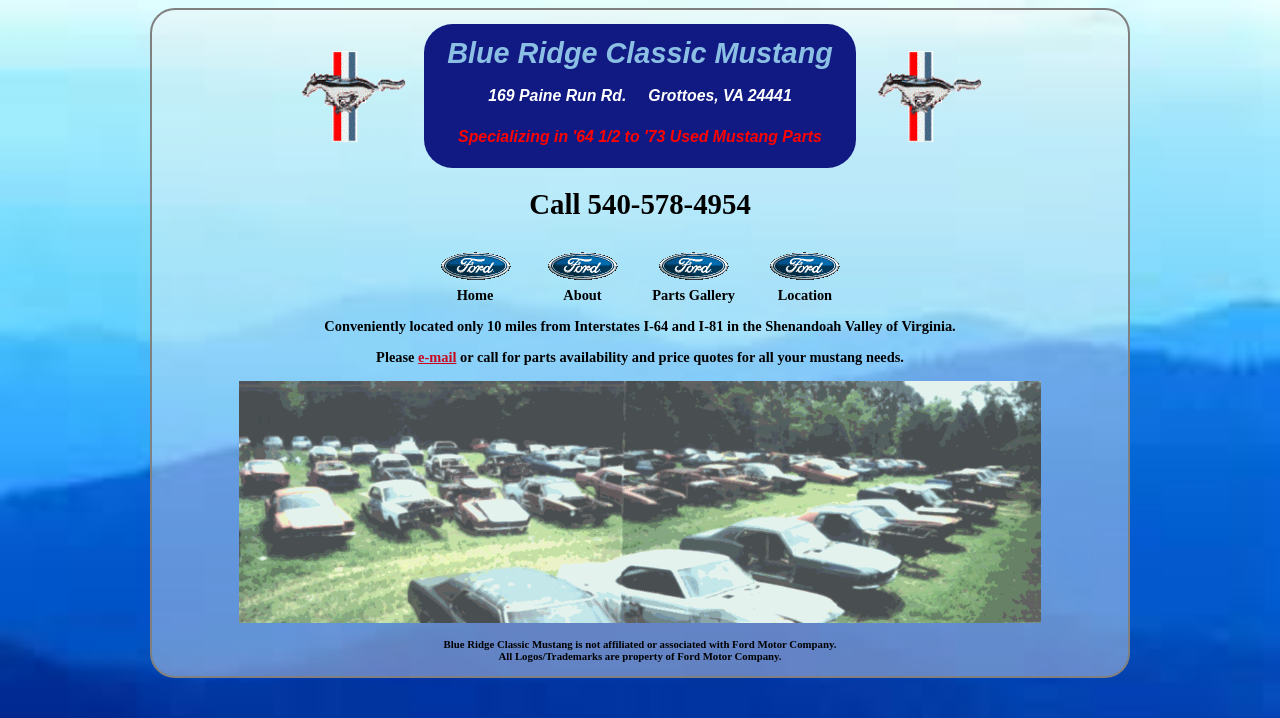
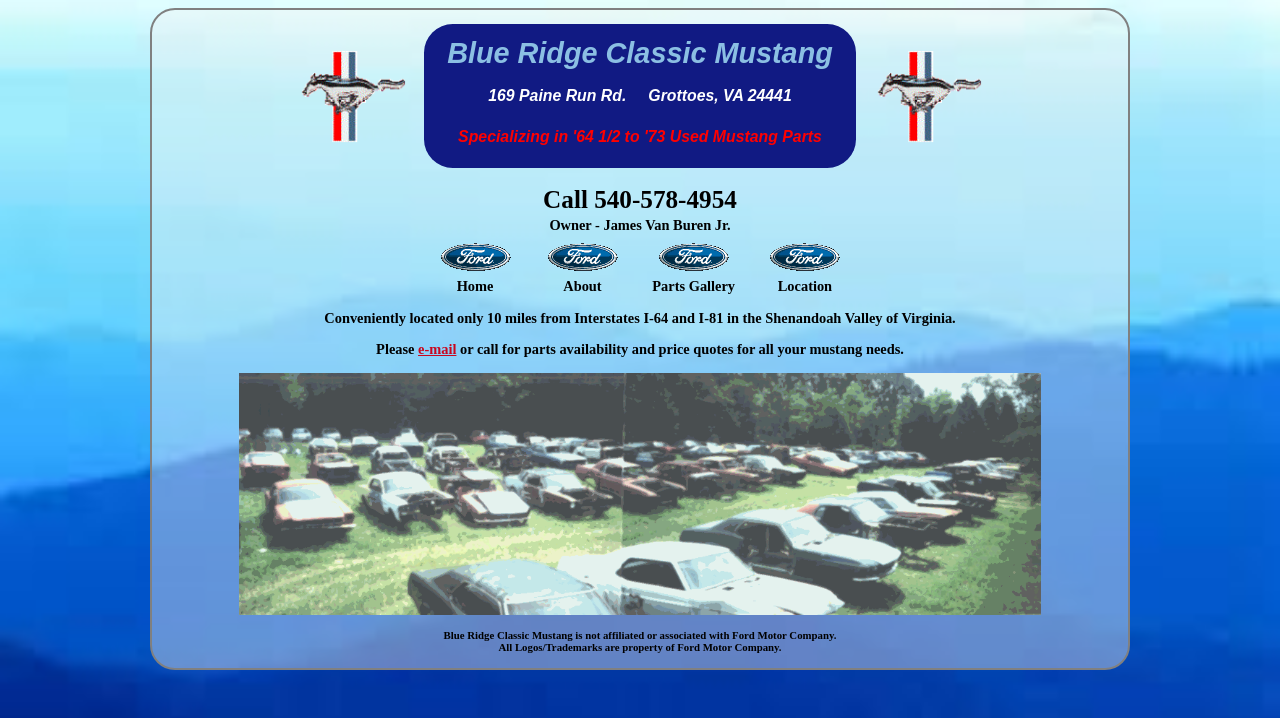
Before and after one commit to JiMinitaur/brcm-website, a PHP site: page /brcm.htm in a window 1280 px wide. Shown: the top 718 px of the page. Run offline with PHP 8.4, Linux system fonts and the light colour scheme; some libraries are stand-ins or nearby versions.

Commit message:
added owner to header

```diff
--- a/brcm.htm
+++ b/brcm.htm
@@ -108,6 +108,7 @@
             <div class='logo-mustang right' ></div>
           </div>
           <div class='phone'>Call 540-578-4954</div>
+		  <div>Owner - James Van Buren Jr.</div>
         </div><!--/.header-->
 
 		<div class='content'>
--- a/css/brcm.css
+++ b/css/brcm.css
@@ -109,12 +109,9 @@ a:hover {color:red}
 	transform:scaleX(-1);
 }
 
-
-
 .phone {
-	font-size:2em;
+	font-size:1.75em;
 	font-weight:bold;
-	padding: .75em;
 	padding: 1.25em;
 	padding-bottom: 1em;
 }
```
